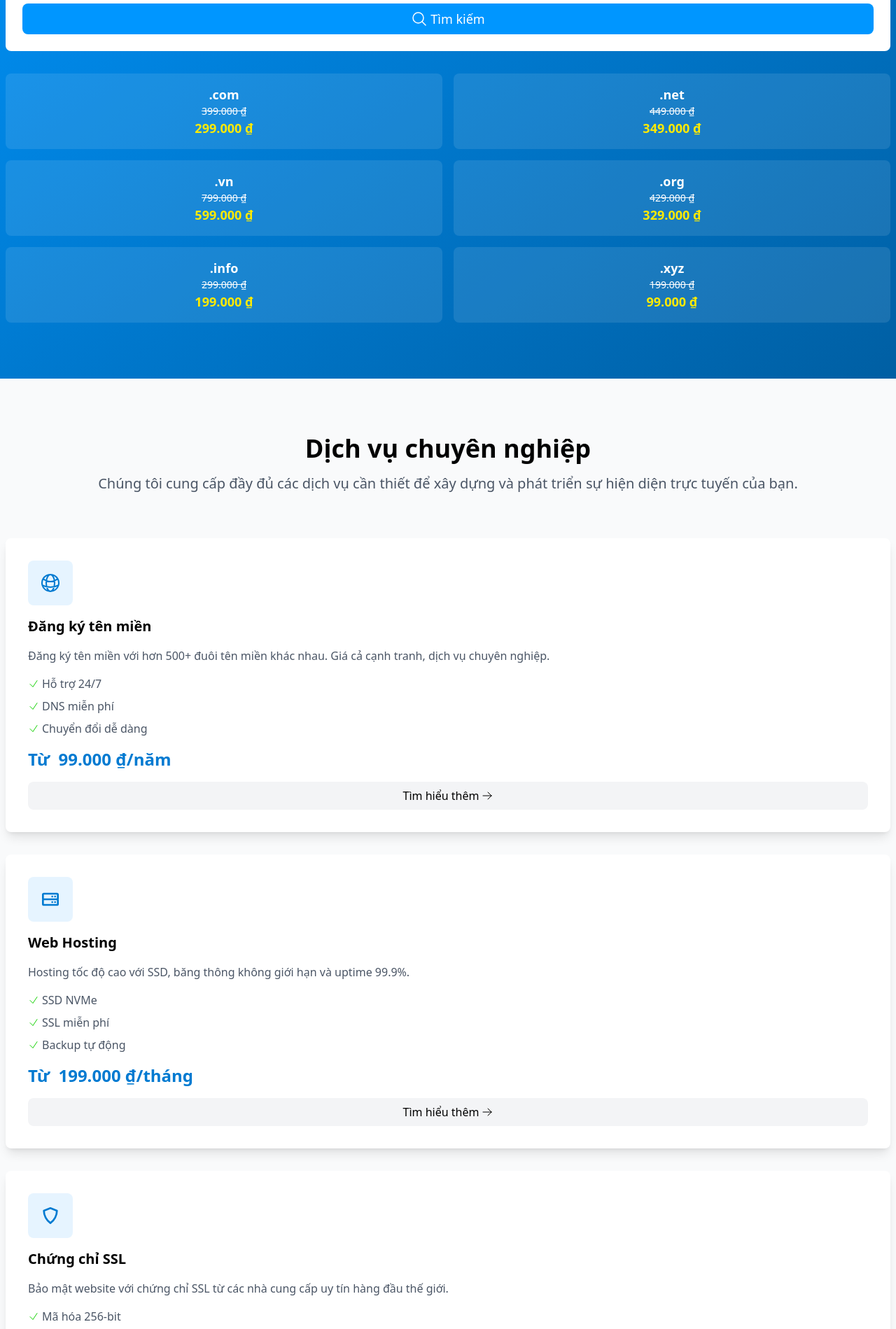
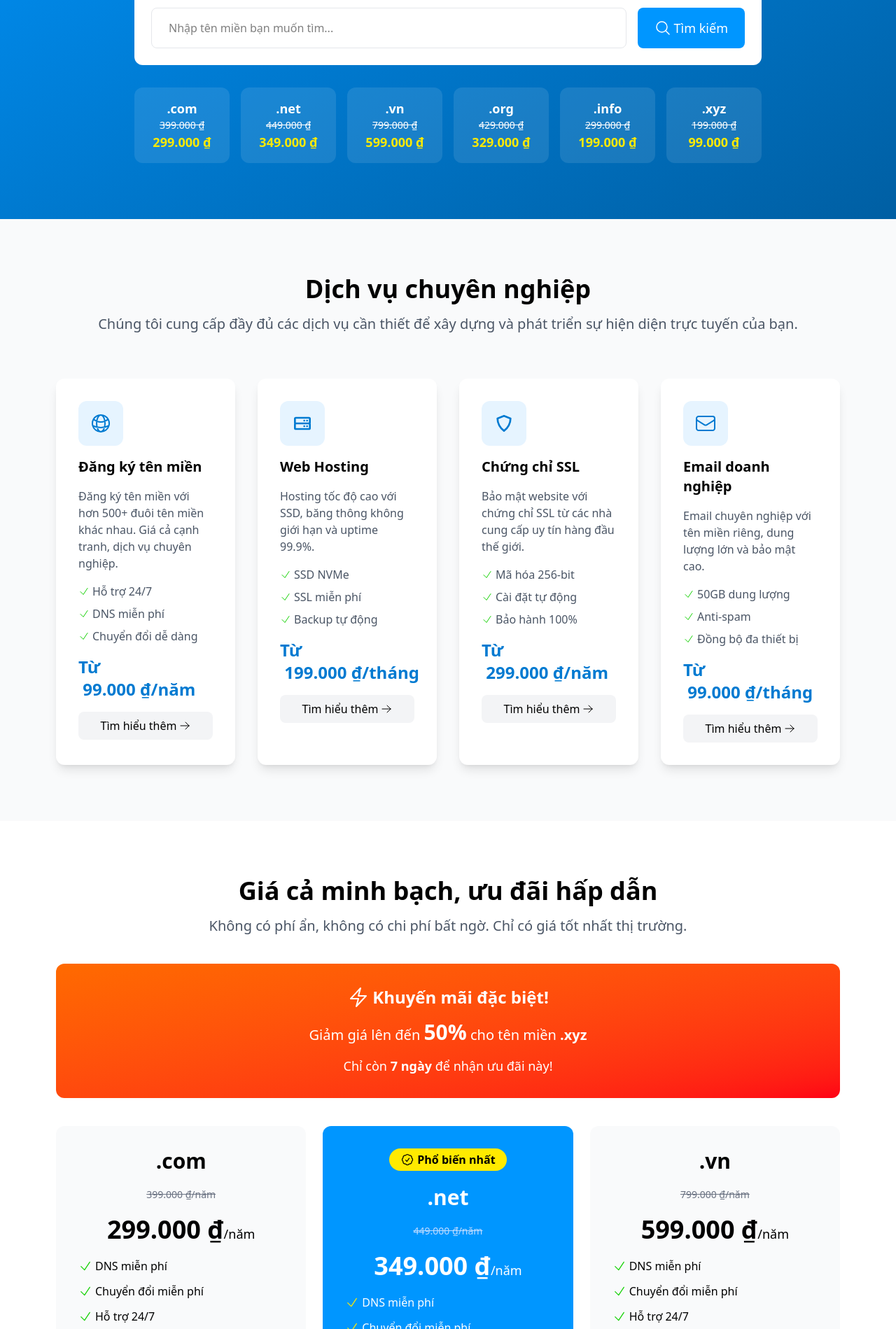
Before and after one commit to thanhtrancoder/domain-pro-fe-user, a React (Vite) app: page / in a window 1280 px wide. Shown: the part 441-2340 px from the top of the page at 70% size. Built offline with nearby package versions, Linux system fonts and the light colour scheme.

Commit message:
Home page

```diff
--- a/src/components/icons/Icon.tsx
+++ b/src/components/icons/Icon.tsx
@@ -1,4 +1,4 @@
-interface iconProps {
+export interface iconProps {
   className?: string;
 }
 
@@ -366,3 +366,43 @@ export const ServerIcon: React.FC<iconProps> = ({ className = "size-6" }) => {
     </svg>
   );
 };
+
+export const BoltIcon: React.FC<iconProps> = ({ className = "size-6" }) => {
+  return (
+    <svg
+      xmlns="http://www.w3.org/2000/svg"
+      fill="none"
+      viewBox="0 0 24 24"
+      strokeWidth={1.5}
+      stroke="currentColor"
+      className={className}
+    >
+      <path
+        strokeLinecap="round"
+        strokeLinejoin="round"
+        d="m3.75 13.5 10.5-11.25L12 10.5h8.25L9.75 21.75 12 13.5H3.75Z"
+      />
+    </svg>
+  );
+};
+
+export const CheckBadgeIcon: React.FC<iconProps> = ({
+  className = "size-6",
+}) => {
+  return (
+    <svg
+      xmlns="http://www.w3.org/2000/svg"
+      fill="none"
+      viewBox="0 0 24 24"
+      strokeWidth={1.5}
+      stroke="currentColor"
+      className={className}
+    >
+      <path
+        strokeLinecap="round"
+        strokeLinejoin="round"
+        d="M9 12.75 11.25 15 15 9.75M21 12c0 1.268-.63 2.39-1.593 3.068a3.745 3.745 0 0 1-1.043 3.296 3.745 3.745 0 0 1-3.296 1.043A3.745 3.745 0 0 1 12 21c-1.268 0-2.39-.63-3.068-1.593a3.746 3.746 0 0 1-3.296-1.043 3.745 3.745 0 0 1-1.043-3.296A3.745 3.745 0 0 1 3 12c0-1.268.63-2.39 1.593-3.068a3.745 3.745 0 0 1 1.043-3.296 3.746 3.746 0 0 1 3.296-1.043A3.746 3.746 0 0 1 12 3c1.268 0 2.39.63 3.068 1.593a3.746 3.746 0 0 1 3.296 1.043 3.746 3.746 0 0 1 1.043 3.296A3.745 3.745 0 0 1 21 12Z"
+      />
+    </svg>
+  );
+};
--- a/src/components/layout/Header.tsx
+++ b/src/components/layout/Header.tsx
@@ -70,7 +70,7 @@ const Header: React.FC = () => {
                   to={menuItem.href}
                   className="hover:text-primary flex items-center transition-colors duration-300"
                 >
-                  {menuItem.icon}
+                  <menuItem.icon></menuItem.icon>
                   <span className="ml-1 text-lg whitespace-nowrap">
                     {menuItem.label}
                   </span>
@@ -125,7 +125,7 @@ const Header: React.FC = () => {
                   onClick={() => setIsMobileMenuOpen(false)}
                   className="hover:text-primary flex items-center rounded-md px-4 py-2 font-medium transition-colors duration-300 hover:bg-gray-100"
                 >
-                  {menuItem.icon}
+                  <menuItem.icon></menuItem.icon>
                   <span className="ml-2 text-lg whitespace-nowrap">
                     {menuItem.label}
                   </span>
--- a/src/components/layout/footerData.tsx
+++ b/src/components/layout/footerData.ts
@@ -19,22 +19,22 @@ export const footerMenuList: menuType[] = [
   {
     label: "Trang chủ",
     href: "/",
-    icon: <HomeIcon className="size-4"></HomeIcon>,
+    icon: HomeIcon,
   },
   {
     label: "Tên miền",
     href: "/domains",
-    icon: <GlobeIcon className="size-4"></GlobeIcon>,
+    icon: GlobeIcon,
   },
   {
     label: "Giỏ hàng",
     href: "/cart",
-    icon: <CartIcon className="size-4"></CartIcon>,
+    icon: CartIcon,
   },
   {
     label: "Bảng điều khiển",
     href: "/dashboard",
-    icon: <UserCircleIcon className="size-4"></UserCircleIcon>,
+    icon: UserCircleIcon,
   },
 ];
 
@@ -42,21 +42,17 @@ export const contactList: menuType[] = [
   {
     label: "Tầng 15, Tòa nhà ABC,123 Đường Nguyễn Huệ, Quận 1, TP. Hồ Chí Minh",
     href: "https://maps.app.goo.gl/HmFDfMuEm7GUPWir8",
-    icon: (
-      <MapPinIcon className="text-primary size-5 flex-shrink-0"></MapPinIcon>
-    ),
+    icon: MapPinIcon,
   },
   {
     label: "(01) 2345 6789",
     href: "tel:+84123456789",
-    icon: <PhoneIcon className="text-primary size-5 flex-shrink-0"></PhoneIcon>,
+    icon: PhoneIcon,
   },
   {
     label: "support@domainpro.vn",
     href: "mailto:support@domainpro.vn",
-    icon: (
-      <EnvelopeIcon className="text-primary size-5 flex-shrink-0"></EnvelopeIcon>
-    ),
+    icon: EnvelopeIcon,
   },
 ];
 
@@ -64,22 +60,22 @@ export const socialList: menuType[] = [
   {
     label: "Facebook",
     href: "https://www.facebook.com/",
-    icon: <FacebookIcon className="h-6 w-6 text-gray-200"></FacebookIcon>,
+    icon: FacebookIcon,
   },
   {
     label: "X",
     href: "https://x.com/",
-    icon: <XIcon className="h-6 w-6 text-gray-200"></XIcon>,
+    icon: XIcon,
   },
   {
     label: "LinkedIn",
     href: "https://www.linkedin.com/",
-    icon: <LinkedInIcon className="h-6 w-6 text-gray-200"></LinkedInIcon>,
+    icon: LinkedInIcon,
   },
   {
     label: "Instagram",
     href: "https://www.instagram.com/",
-    icon: <InstagramIcon className="h-6 w-6 text-gray-200"></InstagramIcon>,
+    icon: InstagramIcon,
   },
 ];
 
@@ -87,11 +83,11 @@ export const certificateList: menuType[] = [
   {
     label: "SSL Secured",
     href: "",
-    icon: <ShieldIcon className="text-fourth-hover h-6 w-6"></ShieldIcon>,
+    icon: ShieldIcon,
   },
   {
     label: "Comodo Verified",
     href: "",
-    icon: <LockClosedIcon className="text-fifth size-6"></LockClosedIcon>,
+    icon: LockClosedIcon,
   },
 ];
--- a/src/components/layout/headerData.tsx
+++ b/src/components/layout/headerData.ts
@@ -5,11 +5,11 @@ export const headerMenuList: menuType[] = [
   {
     label: "Trang chủ",
     href: "/",
-    icon: <HomeIcon></HomeIcon>,
+    icon: HomeIcon,
   },
   {
     label: "Tên miền",
     href: "/domains",
-    icon: <GlobeIcon></GlobeIcon>,
+    icon: GlobeIcon,
   },
 ];
--- a/src/components/layout/types.ts
+++ b/src/components/layout/types.ts
@@ -1,5 +1,7 @@
+import type { iconProps } from "../icons/Icon";
+
 export interface menuType {
   label: string;
   href: string;
-  icon: React.ReactNode;
+  icon: React.FC<iconProps>;
 }
--- a/src/pages/Home.tsx
+++ b/src/pages/Home.tsx
@@ -4,155 +4,169 @@ import {
   SearchIcon,
   CheckIcon,
   ArrowRightIcon,
-  GlobeIcon,
-  ServerIcon,
-  ShieldIcon,
-  EnvelopeIcon,
+  BoltIcon,
+  CheckBadgeIcon,
 } from "../components/icons/Icon";
 import { NavButton } from "../components/ui/Button";
 import { Input } from "../components/ui/Input";
+import {
+  domainSaleListSample,
+  serviceListSample,
+  domainDiscountSample,
+  domainDiscountListSample,
+} from "./homeData";
+import type { iconProps } from "../components/icons/Icon";
 
-type domainSaleType = {
+interface domainSaleType {
   id: number;
   domain: string;
   price: number;
   priceSale: number;
-};
+}
 
-type serviceType = {
+interface serviceType {
   id: number;
-  icon: React.ReactNode;
+  icon: React.FC<iconProps>;
   title: string;
   description: string;
   feature: string[];
   price: number;
   unitPrice: string;
+}
+
+interface domainDiscountType {
+  domain: string;
+  discount: number;
+  expiredDuringDate: number;
+}
+
+interface domainDiscountListType {
+  id: number;
+  domain: string;
+  price: number;
+  priceDiscount: number;
+  feature: string[];
+}
+
+interface domainDiscountProps {
+  isPopular: boolean;
+  domain: string;
+  price: number;
+  priceDiscount: number;
+  feature: string[];
+}
+
+const DomainDiscount: React.FC<domainDiscountProps> = ({
+  isPopular,
+  domain,
+  price,
+  priceDiscount,
+  feature,
+}) => {
+  const bgColor = isPopular ? "bg-primary" : "bg-gray-50";
+  const textColor = isPopular ? "text-white" : "text-black";
+  const priceTextColor = isPopular ? "text-blue-200" : "text-gray-500";
+  const checkIconColor = isPopular ? "text-sixth" : "text-success-hover";
+
+  return (
+    <div
+      className={`rounded-xl ${bgColor} ${textColor} h-fit space-y-5 p-8 text-center`}
+    >
+      {isPopular && (
+        <div className="flex items-center justify-center font-bold text-black">
+          <div className="bg-sixth flex items-center justify-center space-x-1 rounded-2xl px-4 py-1">
+            <CheckBadgeIcon className="size-5"></CheckBadgeIcon>
+            <p>Phổ biến nhất</p>
+          </div>
+        </div>
+      )}
+      <p className="text-3xl font-bold">{domain}</p>
+      <p className={`text-sm ${priceTextColor} line-through`}>
+        {moneyFormat({ value: price, countryCode: "vi-VN", currency: "VND" })}
+        /năm
+      </p>
+      <p className="text-4xl font-bold">
+        {moneyFormat({
+          value: priceDiscount,
+          countryCode: "vi-VN",
+          currency: "VND",
+        })}
+        <span className="text-lg font-normal">/năm</span>
+      </p>
+      <div className="space-y-3 text-left">
+        {feature.map((item: string, index: number) => (
+          <div key={index} className="flex items-center space-x-1">
+            <CheckIcon className={`${checkIconColor} size-5`}></CheckIcon>
+            <p>{item}</p>
+          </div>
+        ))}
+      </div>
+      {isPopular ? (
+        <NavButton
+          label="Đăng ký ngay"
+          to="/register"
+          className="text-primary bg-white font-medium hover:bg-gray-100"
+        ></NavButton>
+      ) : (
+        <NavButton label="Đăng ký ngay" to="/register"></NavButton>
+      )}
+    </div>
+  );
 };
 
 const Home = () => {
-  const [domainSaleList, setDomainSaleList] = useState<domainSaleType[]>([
-    {
-      id: 1,
-      domain: ".com",
-      price: 399000,
-      priceSale: 299000,
-    },
-    {
-      id: 2,
-      domain: ".net",
-      price: 449000,
-      priceSale: 349000,
-    },
-    {
-      id: 3,
-      domain: ".vn",
-      price: 799000,
-      priceSale: 599000,
-    },
-    {
-      id: 4,
-      domain: ".org",
-      price: 429000,
-      priceSale: 329000,
-    },
-    {
-      id: 5,
-      domain: ".info",
-      price: 299000,
-      priceSale: 199000,
-    },
-    {
-      id: 5,
-      domain: ".xyz",
-      price: 199000,
-      priceSale: 99000,
-    },
-  ]);
+  const [domainSaleList, setDomainSaleList] =
+    useState<domainSaleType[]>(domainSaleListSample);
 
-  const [serviceList, setServiceList] = useState<serviceType[]>([
-    {
-      id: 1,
-      icon: <GlobeIcon className="size-8"></GlobeIcon>,
-      title: "Đăng ký tên miền",
-      description:
-        "Đăng ký tên miền với hơn 500+ đuôi tên miền khác nhau. Giá cả cạnh tranh, dịch vụ chuyên nghiệp.",
-      feature: ["Hỗ trợ 24/7", "DNS miễn phí", "Chuyển đổi dễ dàng"],
-      price: 99000,
-      unitPrice: "năm",
-    },
-    {
-      id: 2,
-      icon: <ServerIcon className="size-8"></ServerIcon>,
-      title: "Web Hosting",
-      description:
-        "Hosting tốc độ cao với SSD, băng thông không giới hạn và uptime 99.9%.",
-      feature: ["SSD NVMe", "SSL miễn phí", "Backup tự động"],
-      price: 199000,
-      unitPrice: "tháng",
-    },
-    {
-      id: 3,
-      icon: <ShieldIcon className="size-8"></ShieldIcon>,
-      title: "Chứng chỉ SSL",
-      description:
-        "Bảo mật website với chứng chỉ SSL từ các nhà cung cấp uy tín hàng đầu thế giới.",
-      feature: ["Mã hóa 256-bit", "Cài đặt tự động", "Bảo hành 100%"],
-      price: 299000,
-      unitPrice: "năm",
-    },
-    {
-      id: 4,
-      icon: <EnvelopeIcon className="size-8"></EnvelopeIcon>,
-      title: "Email doanh nghiệp",
-      description:
-        "Email chuyên nghiệp với tên miền riêng, dung lượng lớn và bảo mật cao.",
-      feature: ["50GB dung lượng", "Anti-spam", "Đồng bộ đa thiết bị"],
-      price: 99000,
-      unitPrice: "tháng",
-    },
-  ]);
+  const [serviceList, setServiceList] =
+    useState<serviceType[]>(serviceListSample);
 
   const [searchString, setSearchString] = useState("");
+  const [domainDiscount, setDomainDiscount] =
+    useState<domainDiscountType>(domainDiscountSample);
+  const [domainDiscountList, setDomainDiscountList] = useState<
+    domainDiscountListType[]
+  >(domainDiscountListSample);
 
   return (
     <>
       {/* Search */}
-      <div className="from-primary to-primary-hover2 bg-gradient-to-br px-2 py-20">
+      <div className="from-primary to-primary-hover2 bg-gradient-to-br px-2 py-20 md:px-10 lg:px-20">
         <div className="flex flex-col items-center space-y-8">
           {/* Title */}
-          <h1 className="text-center text-4xl font-bold text-white">
+          <h1 className="text-center text-4xl font-bold text-white md:text-5xl lg:text-6xl">
             Tìm tên miền <p className="text-light-secondary">hoàn hảo</p> cho
             doanh nghiệp
           </h1>
-          <p className="text-center text-xl text-white">
+          <p className="text-center text-xl text-white lg:text-2xl">
             Đăng ký tên miền với giá tốt nhất. Hơn 500+ đuôi tên miền để lựa
             chọn.
           </p>
 
           {/* Search form */}
-          <div className="w-full rounded-lg bg-white p-6">
-            <form className="flex flex-col space-y-4">
+          <div className="w-full max-w-4xl rounded-xl bg-white p-6">
+            <form className="space-y-4 md:flex md:gap-4 md:space-y-0">
               <Input
                 value={searchString}
                 onChange={(e) => setSearchString(e.target.value)}
                 placeholder="Nhập tên miền bạn muốn tìm..."
-                className="focus-within:border-primary focus-within:ring-primary border border-gray-200 focus-within:ring-2"
+                className="focus-within:border-primary focus-within:ring-primary flex-1 border border-gray-200 focus-within:ring-2 lg:px-6 lg:py-4"
               ></Input>
               <NavButton
                 label="Tìm kiếm"
                 to="/search"
                 leftIcon={<SearchIcon className="size-6"></SearchIcon>}
-                className="bg-primary hover:bg-primary-hover text-lg text-white"
+                className="bg-primary hover:bg-primary-hover text-lg text-white lg:px-6"
               />
             </form>
           </div>
 
           {/* Domain on sale */}
-          <div className="grid w-full grid-cols-2 gap-4">
+          <div className="grid w-full max-w-4xl grid-cols-2 gap-4 md:grid-cols-3 lg:grid-cols-6">
             {domainSaleList.map((domainSaleItem) => (
               <div
                 key={domainSaleItem.id}
-                className="flex w-full flex-col items-center rounded-lg bg-white/10 py-4 text-lg font-bold transition-colors duration-300 hover:bg-white/20"
+                className="flex w-full flex-col items-center rounded-xl bg-white/10 py-4 text-lg font-bold transition-colors duration-300 hover:bg-white/20"
               >
                 <span className="text-white">{domainSaleItem.domain}</span>
                 <span className="text-sm font-normal text-white line-through">
@@ -176,7 +190,7 @@ const Home = () => {
       </div>
 
       {/* Service */}
-      <div className="bg-gray-50 px-2 py-20">
+      <div className="bg-gray-50 px-2 py-20 md:px-10 lg:px-20">
         {/* Title */}
         <div className="flex flex-col space-y-4 pb-16 text-center">
           <p className="text-4xl font-bold">Dịch vụ chuyên nghiệp</p>
@@ -187,20 +201,20 @@ const Home = () => {
         </div>
 
         {/* Service list */}
-        <div className="grid grid-cols-1 gap-8">
+        <div className="grid grid-cols-1 gap-8 md:grid-cols-2 lg:grid-cols-4">
           {serviceList.map((service) => (
             <div
               key={service.id}
-              className="group flex flex-col space-y-4 rounded-lg bg-white p-8 shadow-lg transition-discrete duration-300 hover:-translate-y-2 hover:shadow-2xl"
+              className="group flex flex-col space-y-4 rounded-xl bg-white p-8 shadow-lg transition-discrete duration-300 hover:-translate-y-2 hover:shadow-2xl"
             >
-              <div className="text-primary-hover group-hover:bg-primary-hover bg-light-primary2 w-fit rounded-lg p-4 transition-colors duration-300 group-hover:text-white">
-                {service.icon}
+              <div className="text-primary-hover group-hover:bg-primary-hover bg-light-primary2 w-fit rounded-xl p-4 transition-colors duration-300 group-hover:text-white">
+                <service.icon className="size-8"></service.icon>
               </div>
               <p className="text-xl font-bold">{service.title}</p>
               <p className="text-gray-600">{service.description}</p>
               <ul className="space-y-2">
                 {service.feature.map((feature: string, index: number) => (
-                  <li key={feature} className="flex items-center space-x-1">
+                  <li key={index} className="flex items-center space-x-1">
                     <CheckIcon className="text-success-hover size-4"></CheckIcon>
                     <p className="text-gray-600">{feature}</p>
                   </li>
@@ -226,6 +240,66 @@ const Home = () => {
           ))}
         </div>
       </div>
+
+      {/* Prices */}
+      <div className="space-y-10 px-2 py-20 md:px-10 lg:px-20">
+        {/* Title */}
+        <div className="space-y-4 text-center">
+          <p className="text-4xl font-bold">Giá cả minh bạch, ưu đãi hấp dẫn</p>
+          <p className="text-xl text-gray-600">
+            Không có phí ẩn, không có chi phí bất ngờ. Chỉ có giá tốt nhất thị
+            trường.
+          </p>
+        </div>
+
+        {/* Discount announcement */}
+        <div className="from-secondary to-fail space-y-4 rounded-xl bg-gradient-to-br p-8 text-center text-white">
+          <div className="flex items-center justify-center space-x-1 font-bold">
+            <BoltIcon className="size-8"></BoltIcon>
+            <p className="text-2xl">Khuyến mãi đặc biệt!</p>
+          </div>
+          <p className="text-xl">
+            Giảm giá lên đến{" "}
+            <span className="text-3xl font-bold">
+              {domainDiscount.discount}%
+            </span>{" "}
+            cho tên miền{" "}
+            <span className="font-bold">{domainDiscount.domain}</span>
+          </p>
+          <p className="text-lg">
+            Chỉ còn{" "}
+            <span className="font-bold">
+              {domainDiscount.expiredDuringDate} ngày
+            </span>{" "}
+            để nhận ưu đãi này!
+          </p>
+        </div>
+
+        {/* Domain discount list */}
+        <div className="grid grid-cols-1 gap-6 space-y-4 md:grid-cols-2 lg:grid-cols-3">
+          <DomainDiscount
+            isPopular={false}
+            domain={domainDiscountListSample[1].domain}
+            price={domainDiscountListSample[1].price}
+            priceDiscount={domainDiscountListSample[1].priceDiscount}
+            feature={domainDiscountListSample[1].feature}
+          ></DomainDiscount>
+          <DomainDiscount
+            isPopular={true}
+            domain={domainDiscountListSample[0].domain}
+            price={domainDiscountListSample[0].price}
+            priceDiscount={domainDiscountListSample[0].priceDiscount}
+            feature={domainDiscountListSample[0].feature}
+          ></DomainDiscount>
+          <DomainDiscount
+            isPopular={false}
+            domain={domainDiscountListSample[2].domain}
+            price={domainDiscountListSample[2].price}
+            priceDiscount={domainDiscountListSample[2].priceDiscount}
+            feature={domainDiscountListSample[2].feature}
+          ></DomainDiscount>
+        </div>
+      </div>
     </>
   );
 };
--- /dev/null
+++ b/src/pages/homeData.ts
@@ -0,0 +1,141 @@
+import { GlobeIcon, ServerIcon, ShieldIcon, EnvelopeIcon } from "../components/icons/Icon";
+import type { iconProps } from "../components/icons/Icon";
+
+interface domainSaleType {
+  id: number;
+  domain: string;
+  price: number;
+  priceSale: number;
+};
+
+export const domainSaleListSample:domainSaleType[] = [
+  {
+    id: 1,
+    domain: ".com",
+    price: 399000,
+    priceSale: 299000,
+  },
+  {
+    id: 2,
+    domain: ".net",
+    price: 449000,
+    priceSale: 349000,
+  },
+  {
+    id: 3,
+    domain: ".vn",
+    price: 799000,
+    priceSale: 599000,
+  },
+  {
+    id: 4,
+    domain: ".org",
+    price: 429000,
+    priceSale: 329000,
+  },
+  {
+    id: 5,
+    domain: ".info",
+    price: 299000,
+    priceSale: 199000,
+  },
+  {
+    id: 5,
+    domain: ".xyz",
+    price: 199000,
+    priceSale: 99000,
+  },
+];
+
+interface serviceType {
+  id: number;
+  icon: React.FC<iconProps>;
+  title: string;
+  description: string;
+  feature: string[];
+  price: number;
+  unitPrice: string;
+};
+
+export const serviceListSample: serviceType[] = [
+  {
+    id: 1,
+    icon: GlobeIcon,
+    title: "Đăng ký tên miền",
+    description:
+      "Đăng ký tên miền với hơn 500+ đuôi tên miền khác nhau. Giá cả cạnh tranh, dịch vụ chuyên nghiệp.",
+    feature: ["Hỗ trợ 24/7", "DNS miễn phí", "Chuyển đổi dễ dàng"],
+    price: 99000,
+    unitPrice: "năm",
+  },
+  {
+    id: 2,
+    icon: ServerIcon,
+    title: "Web Hosting",
+    description:
+      "Hosting tốc độ cao với SSD, băng thông không giới hạn và uptime 99.9%.",
+    feature: ["SSD NVMe", "SSL miễn phí", "Backup tự động"],
+    price: 199000,
+    unitPrice: "tháng",
+  },
+  {
+    id: 3,
+    icon: ShieldIcon,
+    title: "Chứng chỉ SSL",
+    description:
+      "Bảo mật website với chứng chỉ SSL từ các nhà cung cấp uy tín hàng đầu thế giới.",
+    feature: ["Mã hóa 256-bit", "Cài đặt tự động", "Bảo hành 100%"],
+    price: 299000,
+    unitPrice: "năm",
+  },
+  {
+    id: 4,
+    icon: EnvelopeIcon,
+    title: "Email doanh nghiệp",
+    description:
+      "Email chuyên nghiệp với tên miền riêng, dung lượng lớn và bảo mật cao.",
+    feature: ["50GB dung lượng", "Anti-spam", "Đồng bộ đa thiết bị"],
+    price: 99000,
+    unitPrice: "tháng",
+  },
+];
+
+interface domainDiscountType {
+  domain: string;
+  discount: number;
+  expiredDuringDate: number;
+};
+
+export const domainDiscountSample: domainDiscountType = {
+  domain: ".xyz",
+  discount: 50,
+  expiredDuringDate: 7,
+};
+
+interface domainDiscountListType {
+  id: number;
+  domain: string;
+  price: number;
+  priceDiscount: number;
+  feature: string[];
+};
+
+export const domainDiscountListSample: domainDiscountListType[] = [{
+  id: 1,
+  domain: ".net",
+  price: 449000,
+  priceDiscount: 349000,
+  feature: ["DNS miễn phí", "Chuyển đổi miễn phí", "Hỗ trợ 24/7"],
+},{
+  id: 2,
+  domain: ".com",
+  price: 399000,
+  priceDiscount: 299000,
+  feature: ["DNS miễn phí", "Chuyển đổi miễn phí", "Hỗ trợ 24/7"],
+},{
+  id: 3,
+  domain: ".vn",
+  price: 799000,
+  priceDiscount: 599000,
+  feature: ["DNS miễn phí", "Chuyển đổi miễn phí", "Hỗ trợ 24/7"],
+}]
```
Also changed, not shown: src/components/layout/Footer.tsx (+10 -4 lines).
